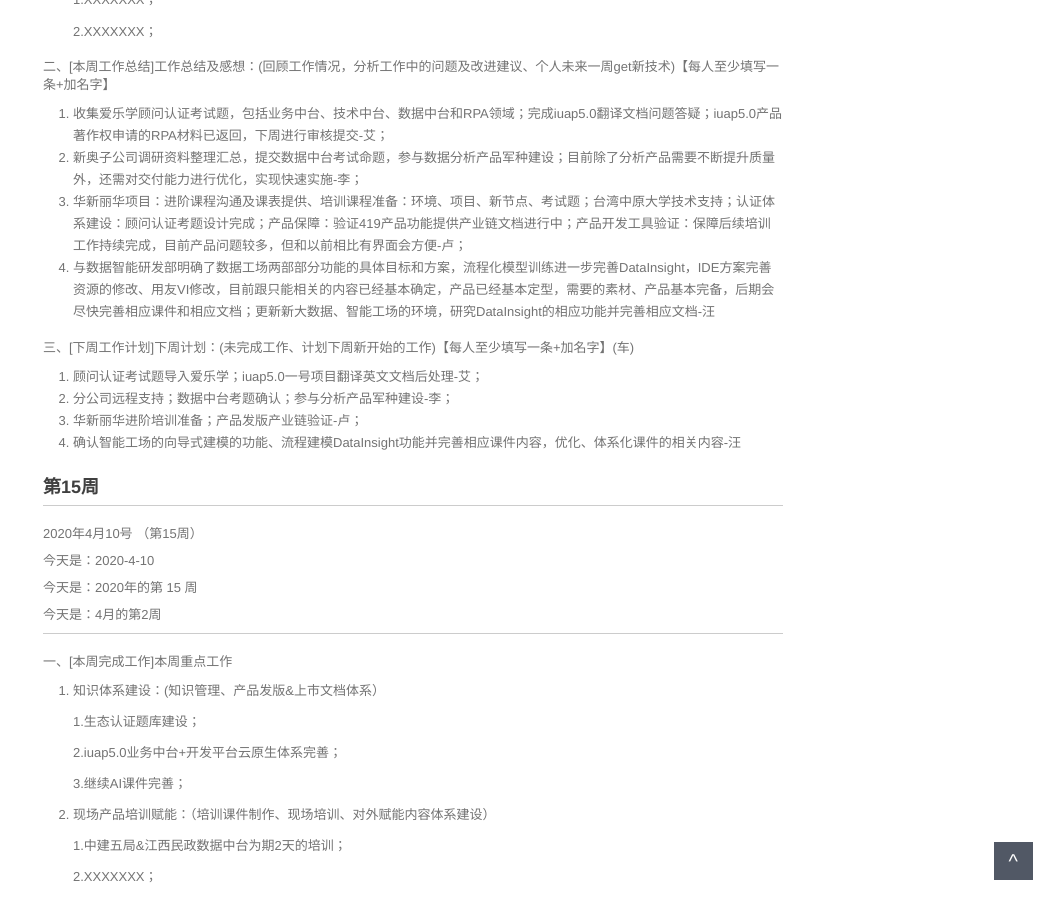
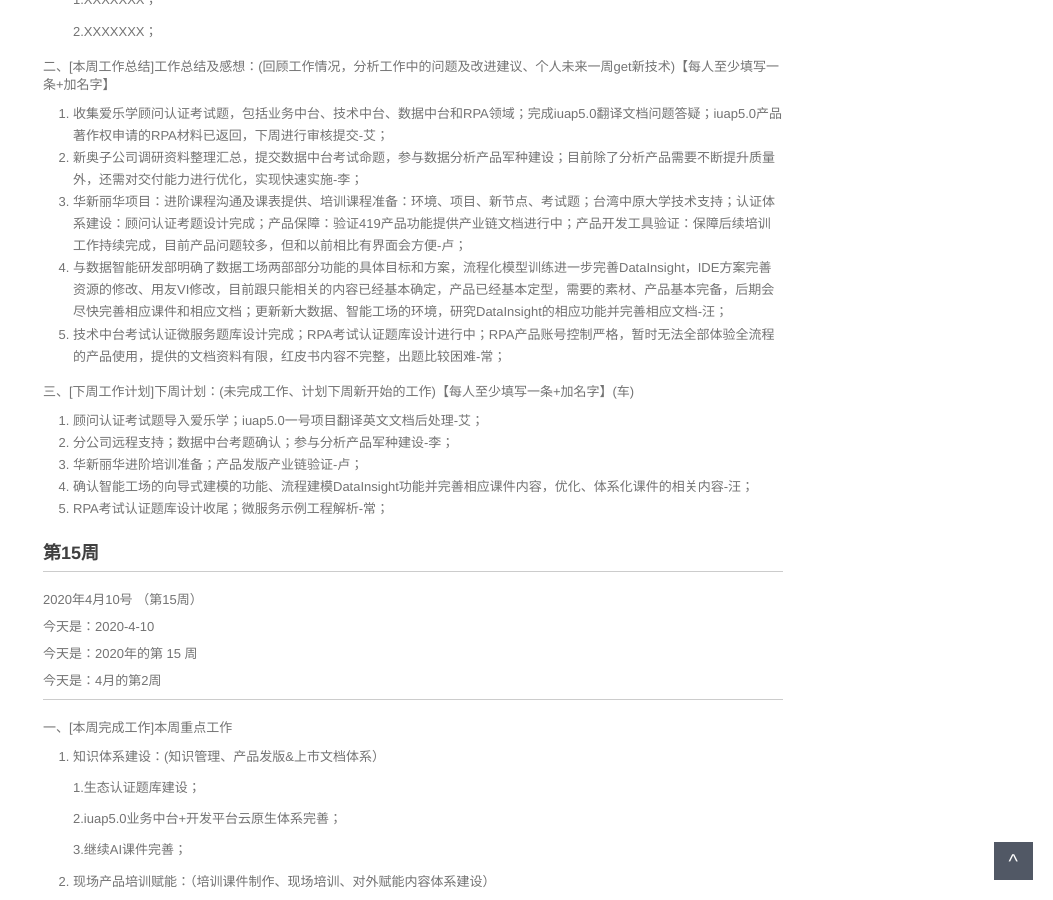
Before and after one commit to walllFlower/blog, a Jekyll site: the page built from 2020-02-28-day_report.md, in a window 1280 px wide and 900 px high, scrolled down 1306 px. Shown: the whole window, without its empty margins (227-1280 px from the left). Built offline with Jekyll 4.4.1, drawn with Linux system fonts in a browser that asks for light colours; comment, search, counter and statistics services are not loaded.

Commit message:
Update 2020-02-28-day_report.md

```diff
--- a/2020-02-28-day_report.md
+++ b/2020-02-28-day_report.md
@@ -81,14 +81,16 @@ categories: 技术运营工作周报
 1. 收集爱乐学顾问认证考试题，包括业务中台、技术中台、数据中台和RPA领域；完成iuap5.0翻译文档问题答疑；iuap5.0产品著作权申请的RPA材料已返回，下周进行审核提交-艾；
 2. 新奥子公司调研资料整理汇总，提交数据中台考试命题，参与数据分析产品军种建设；目前除了分析产品需要不断提升质量外，还需对交付能力进行优化，实现快速实施-李；
 3. 华新丽华项目：进阶课程沟通及课表提供、培训课程准备：环境、项目、新节点、考试题；台湾中原大学技术支持；认证体系建设：顾问认证考题设计完成；产品保障：验证419产品功能提供产业链文档进行中；产品开发工具验证：保障后续培训工作持续完成，目前产品问题较多，但和以前相比有界面会方便-卢；
-4. 与数据智能研发部明确了数据工场两部部分功能的具体目标和方案，流程化模型训练进一步完善DataInsight，IDE方案完善资源的修改、用友VI修改，目前跟只能相关的内容已经基本确定，产品已经基本定型，需要的素材、产品基本完备，后期会尽快完善相应课件和相应文档；更新新大数据、智能工场的环境，研究DataInsight的相应功能并完善相应文档-汪
+4. 与数据智能研发部明确了数据工场两部部分功能的具体目标和方案，流程化模型训练进一步完善DataInsight，IDE方案完善资源的修改、用友VI修改，目前跟只能相关的内容已经基本确定，产品已经基本定型，需要的素材、产品基本完备，后期会尽快完善相应课件和相应文档；更新新大数据、智能工场的环境，研究DataInsight的相应功能并完善相应文档-汪；
+5. 技术中台考试认证微服务题库设计完成；RPA考试认证题库设计进行中；RPA产品账号控制严格，暂时无法全部体验全流程的产品使用，提供的文档资料有限，红皮书内容不完整，出题比较困难-常；
 
 三、[下周工作计划]下周计划：(未完成工作、计划下周新开始的工作)【每人至少填写一条+加名字】(车)
 
 1. 顾问认证考试题导入爱乐学；iuap5.0一号项目翻译英文文档后处理-艾；
 2. 分公司远程支持；数据中台考题确认；参与分析产品军种建设-李；
 3. 华新丽华进阶培训准备；产品发版产业链验证-卢；
-4. 确认智能工场的向导式建模的功能、流程建模DataInsight功能并完善相应课件内容，优化、体系化课件的相关内容-汪
+4. 确认智能工场的向导式建模的功能、流程建模DataInsight功能并完善相应课件内容，优化、体系化课件的相关内容-汪；
+5. RPA考试认证题库设计收尾；微服务示例工程解析-常；
 
 
 
```
